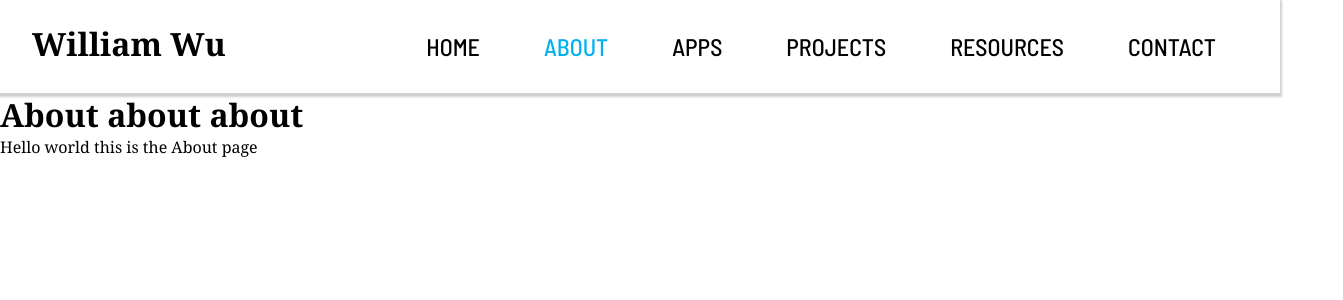
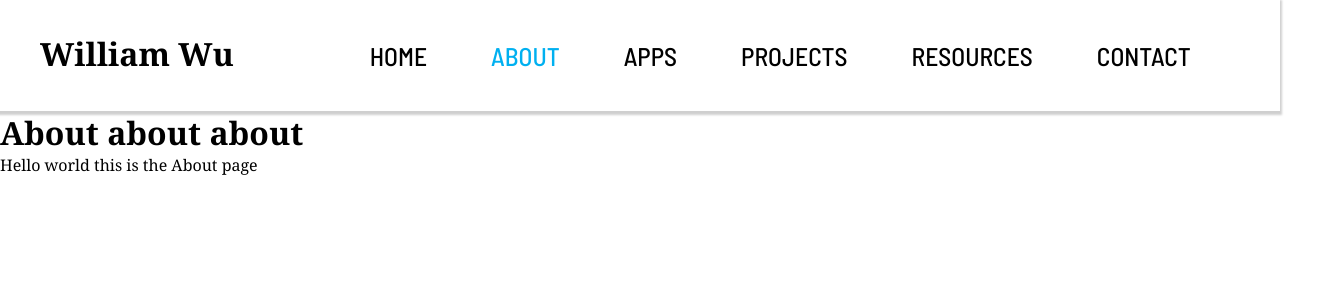
Before and after one commit to wllmwu/wllmwu.github.io, a Next.js app: page /about in a window 1280 px wide. Shown: the top 300 px of the page, 1343 px wide, since content can reach past the window. Built offline with nearby package versions, Linux system fonts and the light colour scheme.

Commit message:
Make top links left aligned, improve submenu placement handling

```diff
--- a/components/NavigationBar.tsx
+++ b/components/NavigationBar.tsx
@@ -56,13 +56,15 @@ const navBarNodes: NavBarNode[] = [
   },
 ];
 
+export const navbarID = "navbar";
+
 function NavigationBar() {
   const router = useRouter();
   const currentPath = trimSlashes(router.pathname);
   const pathComponents = currentPath.split("/");
 
   return (
-    <nav className={styles.navigationBar}>
+    <nav id={navbarID} className={styles.navigationBar}>
       <Link href="/">
         <a className={styles.homeLink}>William Wu</a>
       </Link>
--- a/components/NavigationBarSubmenu.tsx
+++ b/components/NavigationBarSubmenu.tsx
@@ -1,6 +1,6 @@
-import React, { useEffect, useState } from "react";
+import React, { useCallback, useEffect, useState } from "react";
 import { combineClasses } from "../utils";
-import { NavBarNode } from "./NavigationBar";
+import { navbarID, NavBarNode } from "./NavigationBar";
 import NavigationBarSublink from "./NavigationBarSublink";
 import styles from "../styles/NavigationBar.module.css";
 
@@ -31,20 +31,30 @@ function NavigationBarSubmenu({
   const [positionClass, setPositionClass] = useState<SubmenuPosition>(position);
   const submenuID = `navbar-submenu:${linkPrefix}`;
 
-  useEffect(() => {
-    if (typeof window === "undefined" || typeof document === "undefined") {
+  const handleResize = useCallback(() => {
+    if (typeof document === "undefined") {
       return;
     }
-    const viewportWidth = window.innerWidth;
-    const element = document.getElementById(submenuID);
-    if (element === null) {
+    setPositionClass(position);
+    const navbarElement = document.getElementById(navbarID);
+    const submenuElement = document.getElementById(submenuID);
+    if (navbarElement === null || submenuElement === null) {
       return;
     }
-    const rect = element.getBoundingClientRect();
-    if (rect.x + rect.width > viewportWidth) {
+    const navbarRect = navbarElement.getBoundingClientRect();
+    const submenuRect = submenuElement.getBoundingClientRect();
+    if (submenuRect.x + submenuRect.width > navbarRect.width) {
       setPositionClass(position === "below" ? "below-left" : "beside-left");
     }
   }, [position, submenuID]);
+
+  useEffect(() => {
+    if (typeof window === "undefined") {
+      return;
+    }
+    window.addEventListener("resize", handleResize);
+    return () => window.removeEventListener("resize", handleResize);
+  }, [handleResize]);
 
   return (
     <menu
--- a/styles/NavigationBar.module.css
+++ b/styles/NavigationBar.module.css
@@ -1,11 +1,13 @@
 .navigationBar {
+  --highlight-color: #e0e0e0;
   background-color: var(--background-color);
   position: sticky;
   top: 0;
   z-index: 1000;
   width: 100%;
+  min-width: max-content;
   box-shadow: 0px 2px 2px 2px #00000030;
-  padding: 16px 32px;
+  padding: 24px 32px;
   display: flex;
   flex-direction: row;
   align-items: baseline;
@@ -14,17 +16,17 @@
 .homeLink {
   color: var(--text-primary-color);
   font-family: var(--body-typeface);
-  font-weight: bold;
+  font-weight: var(--weight-bold);
   font-size: 2rem;
   white-space: nowrap;
+  padding: 0 8px;
 }
 
 .topLinkList {
   display: flex;
   flex-direction: row;
-  justify-content: flex-end;
   align-items: baseline;
-  flex-grow: 1;
+  margin-left: 96px;
 }
 
 .topLinkItem {
@@ -35,7 +37,7 @@
 
 .topLink {
   font-family: var(--heading-typeface);
-  font-size: 1.5rem;
+  font-size: 1.6rem;
   font-weight: var(--weight-medium);
   color: var(--text-primary-color);
   padding: 1rem 2rem;
@@ -43,7 +45,7 @@
 }
 
 .topLink:hover {
-  background-color: #e0e0e0;
+  background-color: var(--highlight-color);
 }
 
 .topLinkCurrent {
@@ -57,7 +59,7 @@
   position: absolute;
   z-index: 1000;
   width: max-content;
-  border: solid #e0e0e0;
+  border: solid var(--highlight-color);
   border-width: 2px;
   border-radius: 4px;
 }
@@ -98,7 +100,7 @@
 }
 
 .sublink:hover {
-  background-color: #e0e0e0;
+  background-color: var(--highlight-color);
 }
 
 .sublinkCurrent {
@@ -111,6 +113,5 @@
 }
 
 .hidden {
-  /* display: none; */
   visibility: hidden;
 }
```
